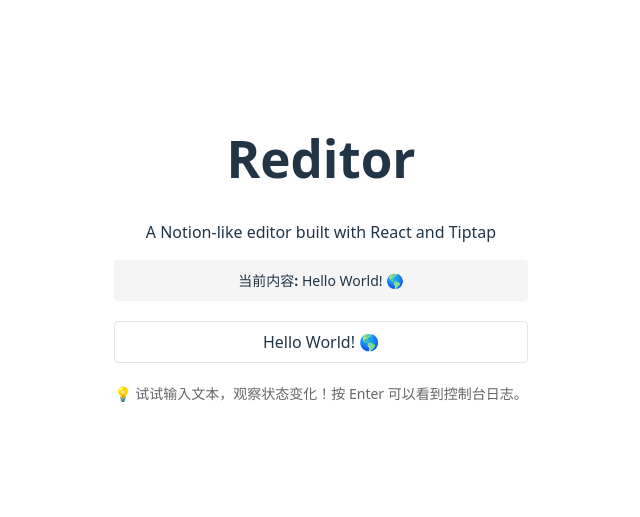
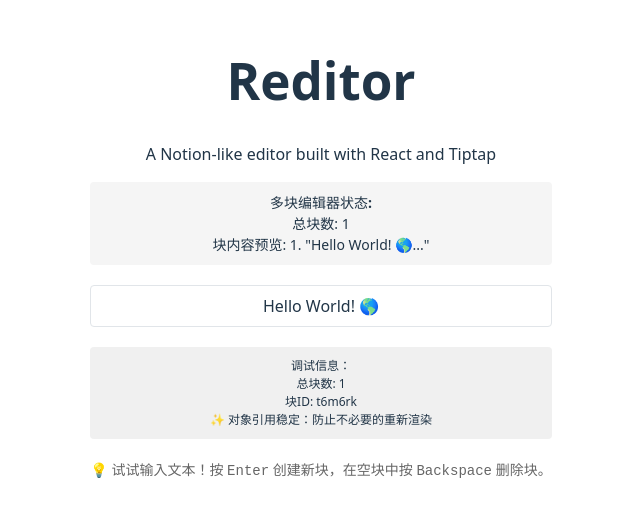
Before and after one commit to LauGaHo/Reditor, a React (Vite) app: page / in a window 1280 px wide. Shown: the part 143-660 px from the top of the page, without its empty margins (319-959 px from the left). Built offline with nearby package versions, Linux system fonts and the light colour scheme.

Commit message:
Add Multiple Block

```diff
--- a/src/App.tsx
+++ b/src/App.tsx
@@ -1,23 +1,23 @@
 import { useState, useCallback } from "react";
-import { Block } from "./components";
+import { MultiBlockEditor } from "./components";
+import type { BlockData } from "./types/block";
 import "./App.css";
 
 function App() {
-  // 分离关注点：初始内容和实时内容
-  const INITIAL_CONTENT = "Hello World! 🌎️"; // 固定的初始值
-  const [currentContent, setCurrentContent] = useState(INITIAL_CONTENT); // 用于调试显示
+  // 管理所有块的状态
+  const [allBlocks, setAllBlocks] = useState<BlockData[]>([]);
 
-  const handleContentChange = useCallback((content: string) => {
-    setCurrentContent(content); // 只更新调试信息
-    console.log("内容变化:", content);
-  }, []); // 稳定的函数引用
+  const handleBlocksChange = useCallback((blocks: BlockData[]) => {
+    setAllBlocks(blocks);
+    console.log("块结构变化:", blocks.map(b => ({ id: b.id.slice(-6), content: b.content.slice(0, 20) })));
+  }, []);
 
   return (
     <div className="app">
       <h1>Reditor</h1>
       <p>A Notion-like editor built with React and Tiptap</p>
 
-      {/* 调试信息：显示当前内容 */}
+      {/* 调试信息：显示所有块 */}
       <div
         style={{
           marginBottom: "20px",
@@ -27,17 +27,15 @@
           fontSize: "14px",
         }}
       >
-        <strong>当前内容:</strong> {currentContent || "(空)"}
+        <strong>多块编辑器状态:</strong>
+        <div>总块数: {allBlocks.length}</div>
+        <div>块内容预览: {allBlocks.map((b, i) => `${i + 1}. "${b.content.slice(0, 15)}..."`).join(' | ')}</div>
       </div>
 
-      <Block
-        initialContent={INITIAL_CONTENT}
-        placeholder="开始输入..."
-        onContentChange={handleContentChange}
-      />
+      <MultiBlockEditor onBlocksChange={handleBlocksChange} />
 
       <p style={{ marginTop: "20px", fontSize: "14px", color: "#666" }}>
-        💡 试试输入文本，观察状态变化！按 Enter 可以看到控制台日志。
+        💡 试试输入文本！按 <kbd>Enter</kbd> 创建新块，在空块中按 <kbd>Backspace</kbd> 删除块。
       </p>
     </div>
   );
--- a/src/components/Block.tsx
+++ b/src/components/Block.tsx
@@ -1,32 +1,55 @@
 import { memo } from "react";
+import type { BlockData } from "../types/block";
 
 interface BlockProps {
-  initialContent?: string;
+  block: BlockData; // 块数据
   placeholder?: string;
-  onContentChange?: (content: string) => void;
+  onContentChange?: (blockId: string, content: string) => void; // 传递块ID
+  onEnterPress?: (blockId: string) => void; // 回车创建新块
+  onDeleteBlock?: (blockId: string) => void; // 删除块
 }
 
 const BlockComponent = ({
-  initialContent = "",
+  block,
   placeholder = "输入文本...",
   onContentChange,
+  onEnterPress,
+  onDeleteBlock,
 }: BlockProps) => {
+  // 调试：记录每次渲染和 props 变化
+  console.log(
+    `🔄 Block ${block.id.slice(-6)} 重新渲染`,
+    {
+      content: `"${block.content.slice(0, 20)}"`,
+      placeholder,
+    }
+  );
+
   // 事件处理函数：处理用户输入
   const handleInput = (event: React.FormEvent<HTMLDivElement>) => {
     const newContent = event.currentTarget.textContent || "";
 
-    // 直接通知父组件，不触发任何重新渲染
+    // 通知父组件，传递块ID和内容
     if (onContentChange) {
-      onContentChange(newContent);
+      onContentChange(block.id, newContent);
     }
   };
 
-  // 处理回车键创建新块（暂时只是阻止默认行为）
+  // 处理键盘事件
   const handleKeyDown = (event: React.KeyboardEvent<HTMLDivElement>) => {
     if (event.key === "Enter") {
       event.preventDefault();
-      // 阶段2会实现：创建新块的逻辑
-      console.log("Enter pressed - 将在阶段2实现新块创建");
+      // 通知父组件创建新块
+      if (onEnterPress) {
+        onEnterPress(block.id);
+      }
+    } else if (event.key === "Backspace") {
+      const content = event.currentTarget.textContent || "";
+      // 如果块为空且按下退格键，删除该块
+      if (content === "" && onDeleteBlock) {
+        event.preventDefault();
+        onDeleteBlock(block.id);
+      }
     }
   };
 
@@ -48,10 +71,10 @@
         marginBottom: "8px",
       }}
       data-placeholder={placeholder}
-      dangerouslySetInnerHTML={{ __html: initialContent }}
+      dangerouslySetInnerHTML={{ __html: block.content }}
     />
   );
 };
 
-// 使用 memo 优化：只有 props 真正变化时才重新渲染
+// 使用默认的 memo 比较函数即可
 export const Block = memo(BlockComponent);
--- /dev/null
+++ b/src/components/MultiBlockEditor.tsx
@@ -0,0 +1,119 @@
+import { useState, useCallback, useEffect } from "react";
+import { Block } from "./Block";
+import type { BlockData } from "../types/block";
+import { createBlock } from "../types/block";
+
+interface MultiBlockEditorProps {
+  initialBlocks?: BlockData[];
+  onBlocksChange?: (blocks: BlockData[]) => void;
+}
+
+const MultiBlockEditorComponent = ({
+  initialBlocks = [createBlock("Hello World! 🌎️")],
+  onBlocksChange,
+}: MultiBlockEditorProps) => {
+  // 使用数组管理多个块
+  const [blocks, setBlocks] = useState<BlockData[]>(initialBlocks);
+
+  // 通知父组件块变化 - 避免在渲染过程中调用
+  useEffect(() => {
+    console.log("calling the useEffect");
+    if (onBlocksChange) {
+      onBlocksChange(blocks);
+    }
+  }, [blocks, onBlocksChange]);
+
+  // 更新块内容 - 智能更新，避免创建不必要的新对象
+  const handleContentChange = useCallback(
+    (blockId: string, content: string) => {
+      setBlocks((prevBlocks) => {
+        const newBlocks = prevBlocks.map((block) => {
+          if (block.id === blockId) {
+            // 如果内容没有变化，返回原对象（保持引用）
+            if (block.content === content) {
+              console.log(
+                `📌 内容未变化，保持引用 Block ${block.id.slice(-6)}`,
+              );
+              return block;
+            }
+            // 内容变化了，直接修改对象
+            console.log(
+              `✏️ 内容变化 Block ${block.id.slice(-6)}: "${block.content}" → "${content}"`,
+            );
+            block.content = content;
+            return block;
+          }
+          return block;
+        });
+
+        return newBlocks;
+      });
+    },
+    [],
+  );
+
+  // 处理回车键：在指定块后面创建新块
+  const handleEnterPress = useCallback((blockId: string) => {
+    setBlocks((prevBlocks) => {
+      const blockIndex = prevBlocks.findIndex((block) => block.id === blockId);
+      const newBlock = createBlock(); // 创建空的新块
+
+      // 在指定位置插入新块
+      const newBlocks = [
+        ...prevBlocks.slice(0, blockIndex + 1),
+        newBlock,
+        ...prevBlocks.slice(blockIndex + 1),
+      ];
+
+      return newBlocks;
+    });
+  }, []);
+
+  // 删除块
+  const handleDeleteBlock = useCallback((blockId: string) => {
+    setBlocks((prevBlocks) => {
+      // 如果只有一个块，不允许删除
+      if (prevBlocks.length <= 1) {
+        return prevBlocks;
+      }
+
+      const newBlocks = prevBlocks.filter((block) => block.id !== blockId);
+
+      return newBlocks;
+    });
+  }, []);
+
+  return (
+    <div className="multi-block-editor">
+      {/* React 列表渲染：直接使用 blocks */}
+      {blocks.map((block, index) => (
+        <Block
+          key={block.id} // 重要：使用唯一的 key
+          block={block} // 对象引用稳定的 block
+          placeholder={index === 0 ? "开始输入..." : "继续输入..."}
+          onContentChange={handleContentChange}
+          onEnterPress={handleEnterPress}
+          onDeleteBlock={handleDeleteBlock}
+        />
+      ))}
+
+      {/* 调试信息 */}
+      <div
+        style={{
+          marginTop: "20px",
+          padding: "10px",
+          backgroundColor: "#f0f0f0",
+          borderRadius: "4px",
+          fontSize: "12px",
+        }}
+      >
+        <strong>调试信息：</strong>
+        <div>总块数: {blocks.length}</div>
+        <div>块ID: {blocks.map((b) => b.id.slice(-6)).join(", ")}</div>
+        <div>✨ 对象引用稳定：防止不必要的重新渲染</div>
+      </div>
+    </div>
+  );
+};
+
+export const MultiBlockEditor = MultiBlockEditorComponent;
--- a/src/components/index.ts
+++ b/src/components/index.ts
@@ -1,2 +1,3 @@
 export { Editor } from './Editor'
 export { Block } from './Block'
+export { MultiBlockEditor } from './MultiBlockEditor'
--- /dev/null
+++ b/src/types/block.ts
@@ -0,0 +1,18 @@
+// 块的基础数据结构
+export interface BlockData {
+  id: string;           // 唯一标识符
+  content: string;      // 块内容
+  type: 'paragraph';    // 块类型（阶段3会扩展更多类型）
+}
+
+// 生成唯一ID的工具函数
+export const generateBlockId = (): string => {
+  return `block_${Date.now()}_${Math.random().toString(36).substr(2, 9)}`;
+};
+
+// 创建新块的工具函数
+export const createBlock = (content: string = '', type: 'paragraph' = 'paragraph'): BlockData => ({
+  id: generateBlockId(),
+  content,
+  type,
+});
```
Also changed, not shown: 6 other files (tests, documents, lock files or other folders).
